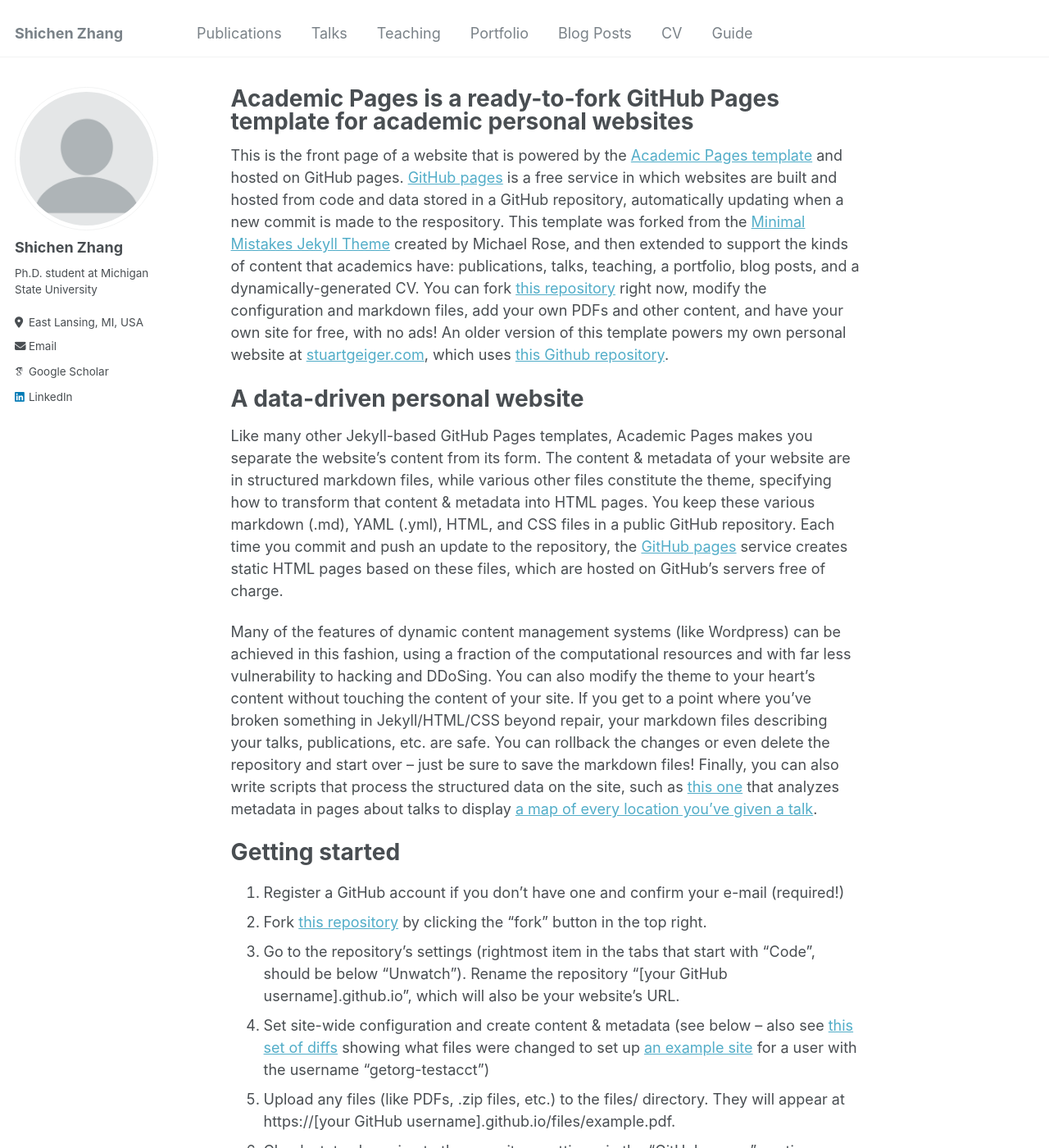
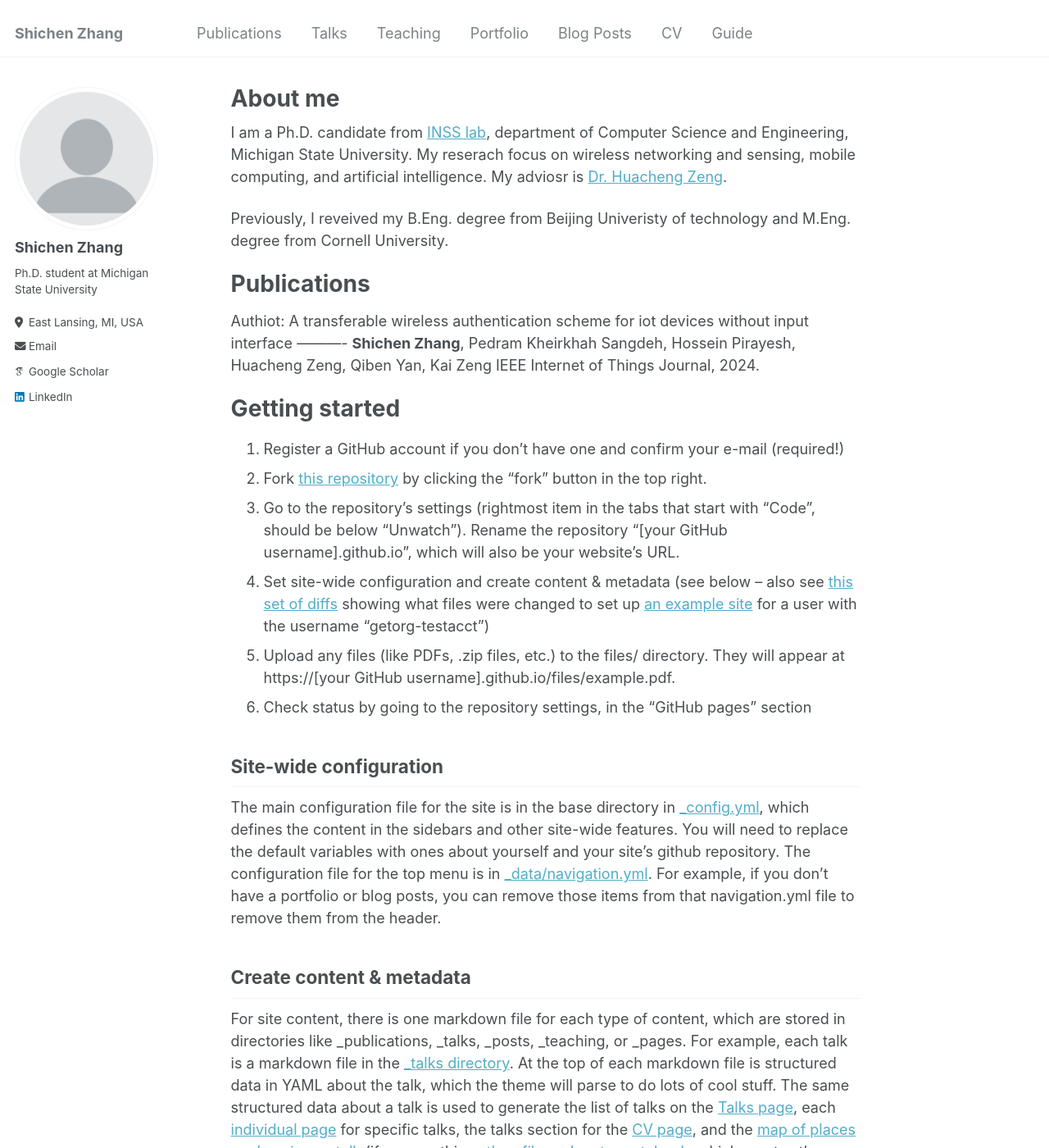
Before and after one commit to sczhang6/sczhang6.github.io, a Jekyll site: the page built from _pages/about.md, in a window 1280 px wide and 1400 px high. Shown: the whole window at 82% size. Built offline with Jekyll 4.4.1, drawn with Linux system fonts in a browser that asks for light colours; some web fonts are replaced.

Commit message:
pub and research interest update

```diff
--- a/_config.yml
+++ b/_config.yml
@@ -12,7 +12,7 @@ title                    : "Shichen Zhang"
 title_separator          : "-"
 name                     : &name "Shichen Zhang"
 description              : &description "personal description"
-url                      : https://academicpages.github.io # the base hostname & protocol for your site e.g. "https://mmistakes.github.io"
+url                      : https://sczhang6.github.io # the base hostname & protocol for your site e.g. "https://mmistakes.github.io"
 baseurl                  : "" # the subpath of your site, e.g. "/blog"
 repository               : "academicpages/academicpages.github.io"
 
--- a/_pages/about.md
+++ b/_pages/about.md
@@ -1,19 +1,24 @@
 ---
 permalink: /
-title: "Academic Pages is a ready-to-fork GitHub Pages template for academic personal websites"
+title: "About me"
 author_profile: true
 redirect_from:
   - /about/
   - /about.html
 ---
 
-This is the front page of a website that is powered by the [Academic Pages template](https://github.com/academicpages/academicpages.github.io) and hosted on GitHub pages. [GitHub pages](https://pages.github.com) is a free service in which websites are built and hosted from code and data stored in a GitHub repository, automatically updating when a new commit is made to the respository. This template was forked from the [Minimal Mistakes Jekyll Theme](https://mmistakes.github.io/minimal-mistakes/) created by Michael Rose, and then extended to support the kinds of content that academics have: publications, talks, teaching, a portfolio, blog posts, and a dynamically-generated CV. You can fork [this repository](https://github.com/academicpages/academicpages.github.io) right now, modify the configuration and markdown files, add your own PDFs and other content, and have your own site for free, with no ads! An older version of this template powers my own personal website at [stuartgeiger.com](http://stuartgeiger.com), which uses [this Github repository](https://github.com/staeiou/staeiou.github.io).
+I am a Ph.D. candidate from [INSS lab](https://inss.egr.msu.edu), department of Computer Science and Engineering, Michigan State University. My reserach focus on wireless networking and sensing, mobile computing, and artificial intelligence. My adviosr is [Dr. Huacheng Zeng](https://inss.egr.msu.edu/team.html).
 
-A data-driven personal website
+Previously, I reveived my B.Eng. degree from Beijing Univeristy of technology and M.Eng. degree from Cornell University.
+
+Publications
 ======
-Like many other Jekyll-based GitHub Pages templates, Academic Pages makes you separate the website's content from its form. The content & metadata of your website are in structured markdown files, while various other files constitute the theme, specifying how to transform that content & metadata into HTML pages. You keep these various markdown (.md), YAML (.yml), HTML, and CSS files in a public GitHub repository. Each time you commit and push an update to the repository, the [GitHub pages](https://pages.github.com/) service creates static HTML pages based on these files, which are hosted on GitHub's servers free of charge.
+Authiot: A transferable wireless authentication scheme for iot devices without input interface
+----------
+**Shichen Zhang**, Pedram Kheirkhah Sangdeh, Hossein Pirayesh, Huacheng Zeng, Qiben Yan, Kai Zeng
+IEEE Internet of Things Journal, 2024.
 
-Many of the features of dynamic content management systems (like Wordpress) can be achieved in this fashion, using a fraction of the computational resources and with far less vulnerability to hacking and DDoSing. You can also modify the theme to your heart's content without touching the content of your site. If you get to a point where you've broken something in Jekyll/HTML/CSS beyond repair, your markdown files describing your talks, publications, etc. are safe. You can rollback the changes or even delete the repository and start over -- just be sure to save the markdown files! Finally, you can also write scripts that process the structured data on the site, such as [this one](https://github.com/academicpages/academicpages.github.io/blob/master/talkmap.ipynb) that analyzes metadata in pages about talks to display [a map of every location you've given a talk](https://academicpages.github.io/talkmap.html).
+
 
 Getting started
 ======
```
Also changed, not shown: 1 other file.
